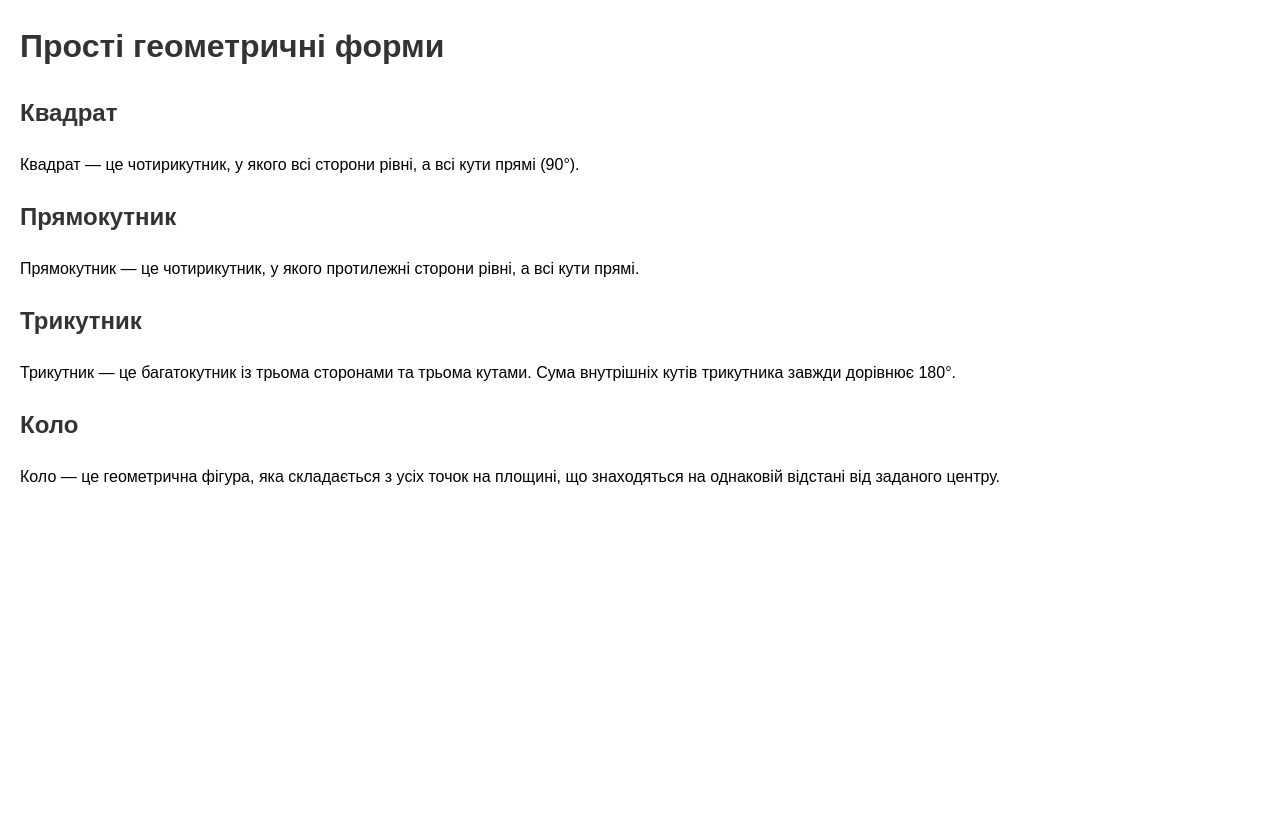
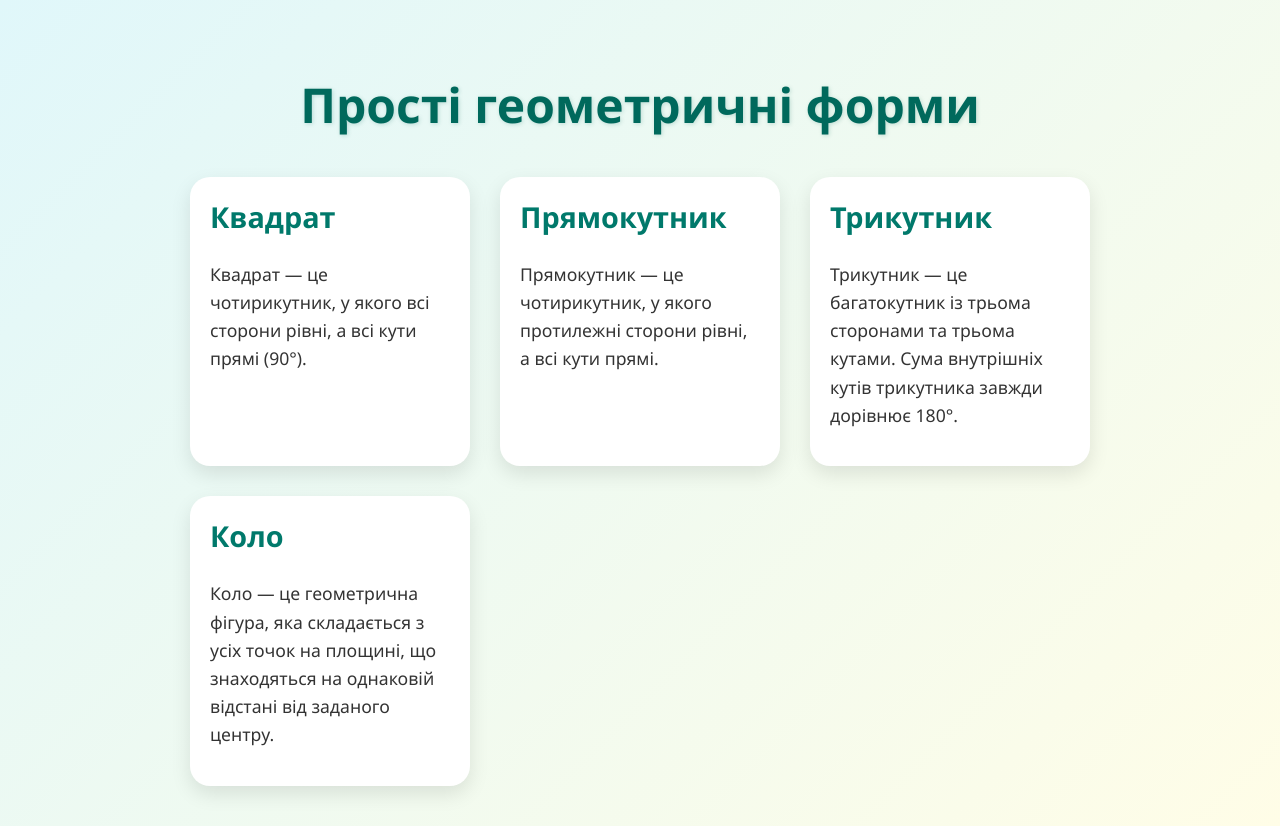
Before and after one commit to Mrcocacola21/LAB1, a plain HTML site: page index.html in a window 1280 px wide. Before the commit the page ends 800 px from the top, so only its background shows below. Drawn offline with Linux system fonts and the light colour scheme.

Commit message:
Update index.html

```diff
--- a/index.html
+++ b/index.html
@@ -1,26 +1,81 @@
 <!DOCTYPE html>
 <html lang="uk">
 <head>
-    <meta charset="UTF-8">
-    <meta name="viewport" content="width=device-width, initial-scale=1.0">
+  <meta charset="UTF-8" />
+  <meta name="viewport" content="width=device-width, initial-scale=1.0" />
   <title>Прості геометричні форми</title>
   <style>
+    * {
+      box-sizing: border-box;
+    }
+
     body {
-            font-family: Arial, sans-serif;
-            margin: 20px;
+      margin: 0;
+      font-family: 'Segoe UI', Tahoma, Geneva, Verdana, sans-serif;
+      background: linear-gradient(135deg, #e0f7fa, #fffde7);
+      color: #333;
+      padding: 40px 20px;
+    }
+
+    h1 {
+      text-align: center;
+      font-size: 3em;
+      color: #00695c;
+      margin-bottom: 40px;
+      text-shadow: 1px 1px 4px rgba(0, 105, 92, 0.2);
+    }
+
+    .container {
+      max-width: 900px;
+      margin: 0 auto;
+      display: grid;
+      grid-template-columns: repeat(auto-fit, minmax(280px, 1fr));
+      gap: 30px;
+    }
+
+    .shape {
+      background-color: white;
+      padding: 20px;
+      border-radius: 20px;
+      box-shadow: 0 8px 20px rgba(0, 0, 0, 0.1);
+      transition: transform 0.3s ease, box-shadow 0.3s ease;
+    }
+
+    .shape:hover {
+      transform: translateY(-10px);
+      box-shadow: 0 12px 25px rgba(0, 0, 0, 0.15);
+    }
+
+    .shape h2 {
+      color: #00796b;
+      font-size: 1.8em;
+      margin-top: 0;
+    }
+
+    .shape p {
+      font-size: 1.1em;
       line-height: 1.6;
     }
-        h1, h2 {
-            color: #333;
+
+    @media (max-width: 500px) {
+      h1 {
+        font-size: 2em;
       }
-        .shape {
-            margin-bottom: 20px;
+
+      .shape h2 {
+        font-size: 1.5em;
+      }
+
+      .shape p {
+        font-size: 1em;
+      }
     }
   </style>
 </head>
 <body>
   <h1>Прості геометричні форми</h1>
 
+  <div class="container">
     <div class="shape">
       <h2>Квадрат</h2>
       <p>Квадрат — це чотирикутник, у якого всі сторони рівні, а всі кути прямі (90°).</p>
@@ -40,5 +95,6 @@
       <h2>Коло</h2>
       <p>Коло — це геометрична фігура, яка складається з усіх точок на площині, що знаходяться на однаковій відстані від заданого центру.</p>
     </div>
+  </div>
 </body>
 </html>
```
Lines whose indentation alone changed are shown as unchanged.
